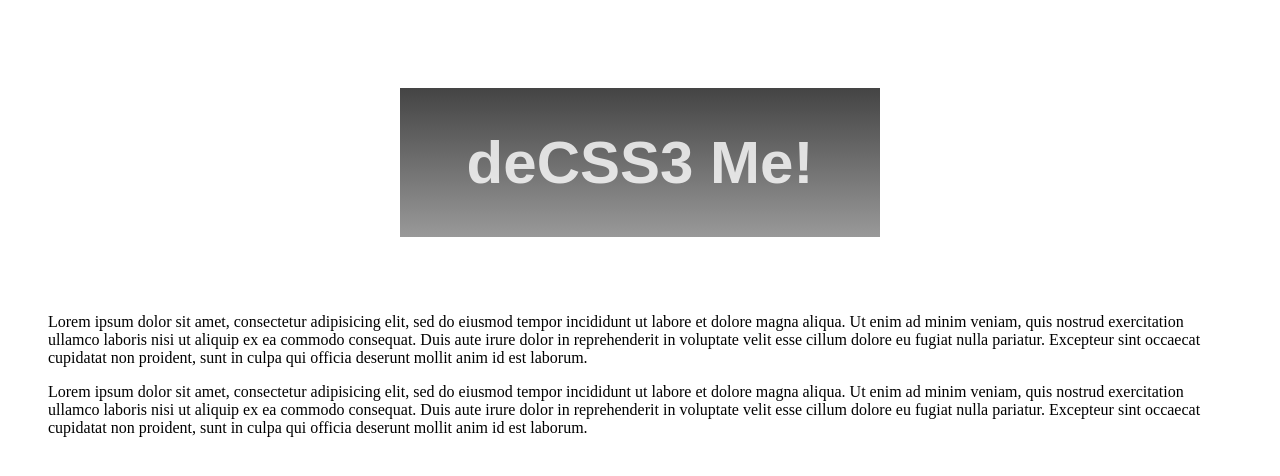
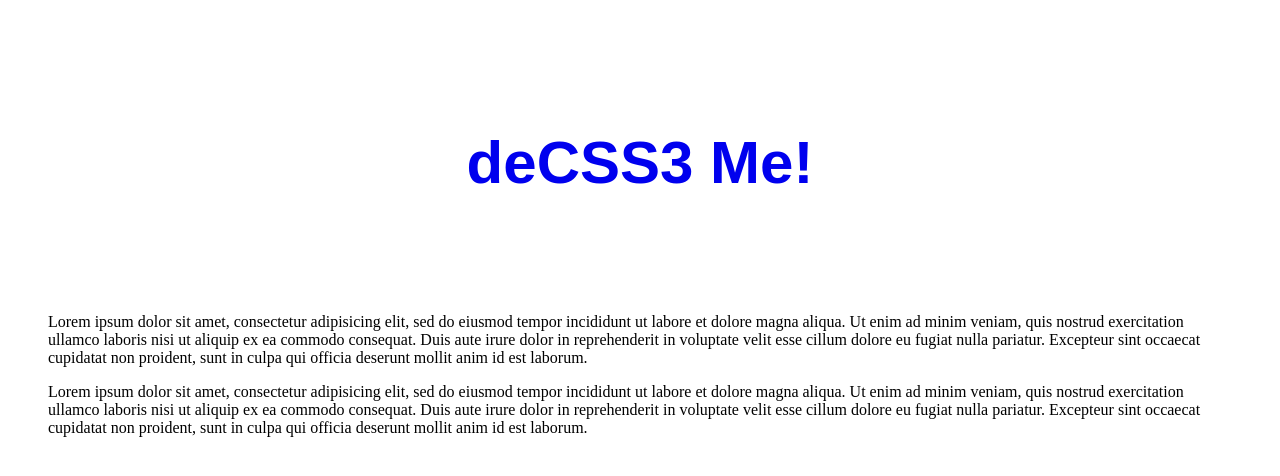
Before and after one commit to davatron5000/deCSS3, a plain HTML site: page example.html in a window 1280 px wide. Both pictures are taken after a click on the link "deCSS3 Me!". Drawn offline with Linux system fonts and the light colour scheme.

Commit message:
Added overrideRules method and updated Feature Support

```diff
--- a/deCSS3.js
+++ b/deCSS3.js
@@ -1,18 +1,20 @@
 var deCSS3 = {
 
 		init: function(){
-			this.addStyleBlock();
-      this.emptyRules();
+ 	    var rules = "", appendStyle = document.createElement('style');
+			rules += this.addStyleBlock();
+      rules += this.overrideRules();
+
+			appendStyle.id = "deCSS3";
+			appendStyle.innerText = rules;
+	    document.body.appendChild(appendStyle);
+
 		},
 
 		addStyleBlock: function(){
-	    var appendStyle = document.createElement('style');
 			var rules = '* {';
 			rules += this.addPrefixes("border-radius:0!important;");
 			rules += this.addPrefixes("box-shadow:none!important;");
-			rules += this.addPrefixes("column-count:1!important;");
-			rules += this.addPrefixes("column-count:none!important;");
-			rules += this.addPrefixes("column-gap:0!important;");
 			rules += this.addPrefixes("column-span:all!important;");
 			rules += this.addPrefixes("text-shadow:none!important;");
 			rules += this.addPrefixes("transform:none!important;");
@@ -20,10 +22,7 @@ var deCSS3 = {
 			// TODO: background-clip, background-origin, background-size?, animation
 			rules += '}';
 
-			appendStyle.innerText = rules;
-
-	    document.body.appendChild(appendStyle);
-
+			return rules;
 		},
 
 		addPrefixes: function(rule) {
@@ -36,13 +35,74 @@ var deCSS3 = {
 			return prefixedRule;
 		},
 
-		emptyRules: function() {
+		overrideRules: function() {
 			/*
 			# TODO: write function that detects certain CSS3 rules and emptys out the rule to override
 			# e.g., rgba(0,0,0,0.4) can be overriden by rgba()
 			#
-			# @rules = linear-gradient, multiplebg images, rgb, rgba, hsl, hsla, mediaqueries, background-size?, @font-face?
+			# @rules = multiplebg images, mediaqueries, background-size?, @font-face?
 			*/
+
+			var newRules = "";
+
+			// - loop each stylesheet
+			for(var i=0; i < document.styleSheets.length; i++) {
+				var stylesheet = document.styleSheets[i];
+
+				var numRules = stylesheet.rules.length;
+				var rulesToDelete = [];
+
+				// -- loop each rule
+				for(var j=0; j < numRules; j++) {
+
+						var newRule = "";
+						var currentRule = stylesheet.rules[j];
+						var currentRuleText = currentRule.cssText;
+
+						var found = currentRuleText.match(/\@media|column-count|rgba|hsla|linear-gradient/g);
+
+						if(found) {
+
+							if(found.indexOf("@media") > -1) {
+								// newRule = newRule + "";
+							} else {
+
+								newRule = currentRuleText;
+
+								if(found.indexOf('column-count') > -1) {
+									newRule = newRule.replace(/column-count:(.*?)\;/g, 'column-count: 1;');
+								}
+
+								if(found.indexOf('rgba') > -1) {
+									newRule = newRule.replace(/rgba\((.*?)\)\;/g, 'rgba();');
+								}
+
+								if(found.indexOf('hsla') > -1) {
+									newRule = newRule.replace(/hsla\((.*?)\)\;/g, 'hsla();');
+								}
+
+								if(found.indexOf('linear-gradient') > -1) {
+									newRule = newRule.replace(/linear-gradient\((.*?)\)\;/g, 'linear-gradient();');
+								}
+
+							}
+
+							// add this rule index to list of rules to be deleted.
+							rulesToDelete.push(j);
+
+						}
+
+					newRules += newRule;
+
+				}
+
+				rulesToDelete.reverse().forEach(function(element){
+					stylesheet.deleteRule(element);
+				});
+			}
+
+			return newRules;
+
 		}
 }
 deCSS3.init();
--- a/example.html
+++ b/example.html
@@ -38,10 +38,16 @@
 
 			p:last-of-type {
 				-webkit-column-count: 3;
-
+			}
+		</style>
+		<style>
+			@media screen and (max-width: 400px) {
+				body {
+					background: pink;
+				}
 			}
 
-		</style
+		</style>
 	</head>
 	<body>
 		<header>
```
Also changed, not shown: 1 other file.
